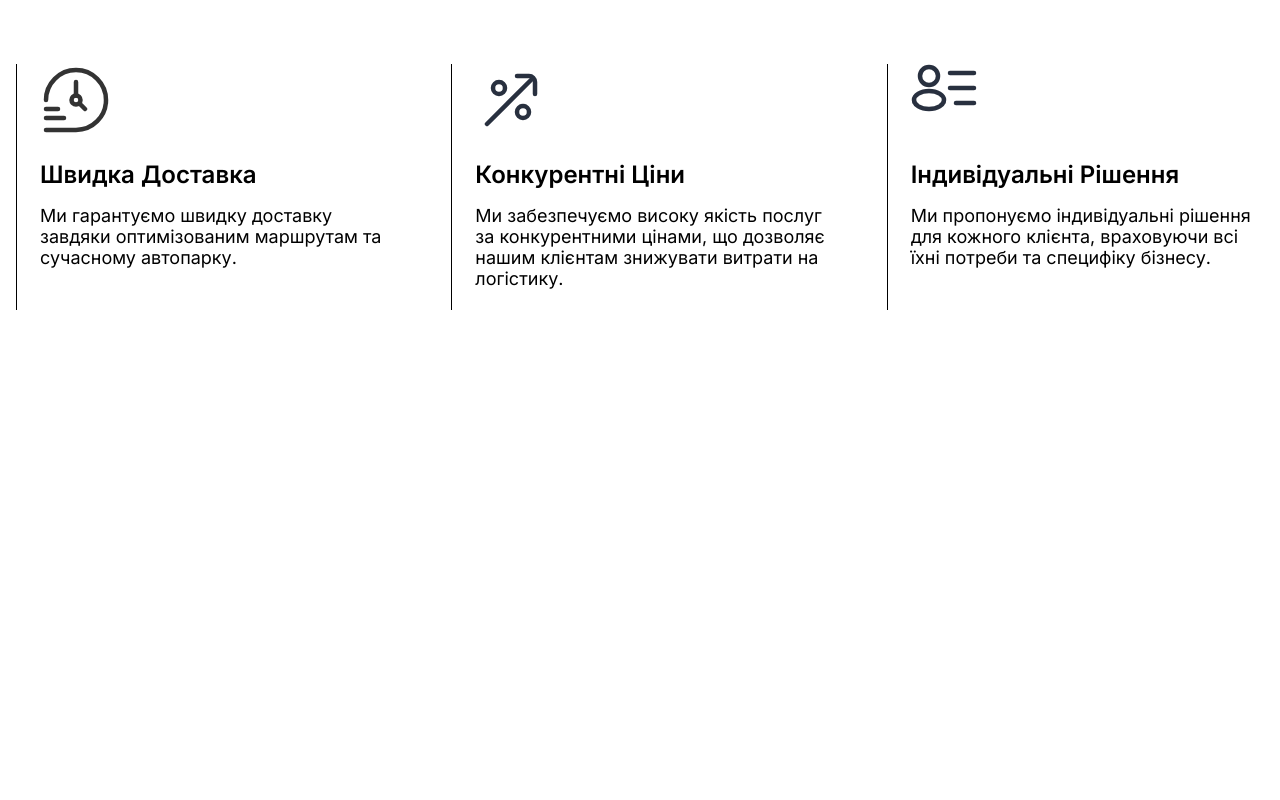
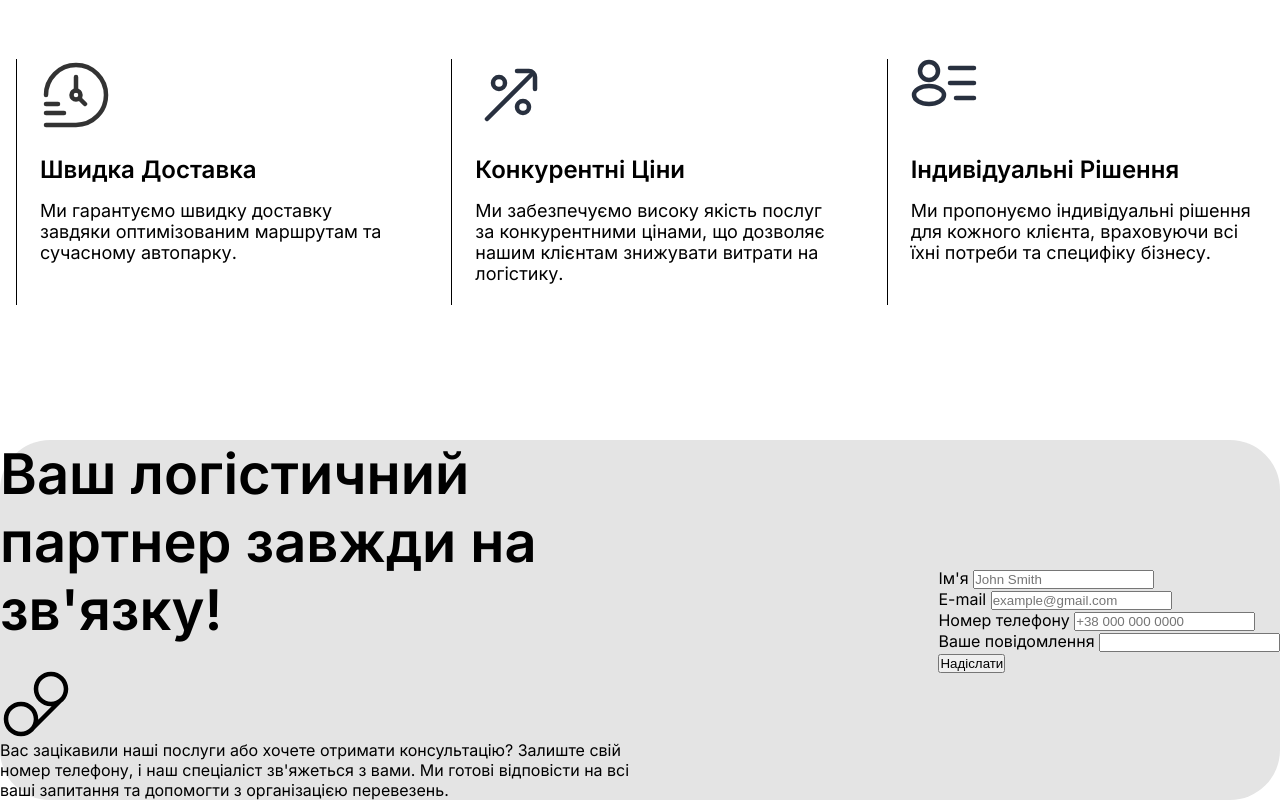
Before and after one commit to DimaZhadan/Lean-Logistics, a website built with Vite: page index.html in a window 1280 px wide. Shown: the part 4977-5777 px from the top of the page. Before the commit the page ends 5537 px from the top, so only its background shows below. Built offline with nearby package versions, Linux system fonts and the light colour scheme.

Commit message:
form need to complete

```diff
--- a/index.html
+++ b/index.html
@@ -28,7 +28,7 @@
               <li class="header-menu__element"><a href="#about">Про нас</a></li>
               <li class="header-menu__element"><a href="#services">Послуги</a></li>
               <li class="header-menu__element"><a href="#benefits">Переваги</a></li>
-              <li class="header-menu__element"><a href="#">Контакти</a></li>
+              <li class="header-menu__element"><a href="#contacts">Контакти</a></li>
             </ul>
           </div>
           <div class="header-contacts">
@@ -57,7 +57,7 @@
                 <li class="header-burger__element"><a href="#about">Про нас</a></li>
                 <li class="header-burger__element"><a href="#services">Послуги</a></li>
                 <li class="header-burger__element"><a href="#benefits">Переваги</a></li>
-                <li class="header-burger__element"><a href="#">Контакти</a></li>
+                <li class="header-burger__element"><a href="#contacts">Контакти</a></li>
               </ul>
             </div>
             <div class="header-burger__socials">
@@ -348,8 +348,43 @@
       </div>
     </div>
   </section>
-
-  <script type="module" src="/src/main.js"></script>
+  <section class="contacts" id="contacts">
+    <div class="container">
+      <div class="contacts-items">
+        <div class="contacts-item">
+          <div class="contacts-item__header">
+            <h2 class="contacts-item__title">Ваш логістичний партнер завжди на зв'язку!</h2>
+            <div class="contacts-item__titlelogo">
+            </div>
+          </div>
+          <p class="contacts-item__descr">Вас зацікавили наші послуги або хочете отримати консультацію? Залиште свій
+            номер телефону, і наш спеціаліст зв'яжеться з вами. Ми готові відповісти на всі ваші запитання та допомогти
+            з організацією перевезень.</p>
+        </div>
+        <form action="" method="get" class="contacts-item">
+          <div class="contacts-item__name">
+            <label for="name">Ім'я</label>
+            <input type="text" name="name" id="name" required placeholder="John Smith" minlength="3">
+          </div>
+          <div class="contacts-item__email">
+            <label for="email">E-mail</label>
+            <input type="email" name="email" id="email" required placeholder="example@gmail.com" minlength="12">
+          </div>
+          <div class="contacts-item__phone">
+            <label for="tel">Номер телефону</label>
+            <input type="number" name="tel" id="tel" required placeholder="+38 000 000 0000" minlength="14"
+              maxlength="20">
+          </div>
+          <div class="contacts-item__text">
+            <label for="text">Ваше повідомлення</label>
+            <input type="text" name="text" id="text" required>
+          </div>
+          <input type="submit" value="Надіслати" class="contacts-item__btn">
+        </form>
+      </div>
+    </div>
+  </section>
+  <script type="module" src="./src/main.js"></script>
 
 
 
--- a/src/style.css
+++ b/src/style.css
@@ -474,11 +474,11 @@ video {
 
 .benefits {
   position: relative;
-  top: -130px;
+  top: -135px;
   background-color: #fff;
   border-radius: 50px;
   z-index: 20;
-  padding: 120px 16px 120px 16px;
+  padding: 120px 16px 0 16px;
 }
 
 .benefits .container .benefits-vrapper .benefits-title {
@@ -529,6 +529,64 @@ video {
   font-size: 18px;
   font-weight: 400;
   margin-top: 16px;
+}
+
+/* contacts */
+.contacts {
+  position: relative;
+
+  background-color: #e4e4e4;
+  border-radius: 50px;
+}
+
+.contacts .contacts-items {
+  display: flex;
+  justify-content: space-between;
+  align-items: center;
+}
+
+.contacts .contacts-items .contacts-item:nth-child(1) {
+  max-width: 650px;
+}
+
+.contacts .contacts-items .contacts-item:nth-child(2) {
+  max-width: 584px;
+}
+
+.contacts .contacts-items .contacts-item .contacts-item__header .contacts-item__title {
+  font-size: 56px;
+  font-weight: 600;
+  color: #000;
+}
+
+.contacts .contacts-items .contacts-item .contacts-item__header .contacts-item__titlelogo {
+  width: 72px;
+  height: 72px;
+  margin-top: 24px;
+  animation: contactLogoBg 6s infinite steps(1, end);
+  background-size: cover;
+}
+
+@keyframes contactLogoBg {
+  0% {
+    background-image: url('./icons/contacrs_logo/call.svg');
+  }
+
+  25% {
+    background-image: url('./icons/contacrs_logo/mail.svg');
+  }
+
+  50% {
+    background-image: url('./icons/contacrs_logo/chat.svg');
+  }
+
+  75% {
+    background-image: url('./icons/contacrs_logo/voice mail.svg');
+  }
+
+  100% {
+    background-image: url('./icons/contacrs_logo/voice mail.svg');
+  }
 }
 
 @media (max-width: 1920px) {
@@ -910,13 +968,26 @@ video {
     margin-top: 64px;
   }
 
+  .services .container .services-vrapper .services-advantages:nth-child(4) {
+    margin-bottom: 45px;
+  }
+
+  .services .container .services-vrapper .services-advantages .services-advantages__card {
+    margin-top: 16px;
+    font-size: 18px;
+  }
+
   .benefits .container .benefits-vrapper .benefits-items {
     display: grid;
-    grid-template-columns: repeat(1, 1fr);
+    grid-template-columns: repeat(1, 100%);
     grid-template-rows: repeat(2, 1fr);
     column-gap: 58px;
     row-gap: 80px;
-    margin-top: 100px;
+    margin-top: 32px;
+  }
+
+  .benefits .container .benefits-vrapper .benefits-title {
+    font-size: 36px;
   }
 
 }
```
Also changed, not shown: src/icons/contacrs_logo/call.svg (added), src/icons/contacrs_logo/chat.svg (added), src/icons/contacrs_logo/mail.svg (added), src/icons/contacrs_logo/voice mail.svg (added).
